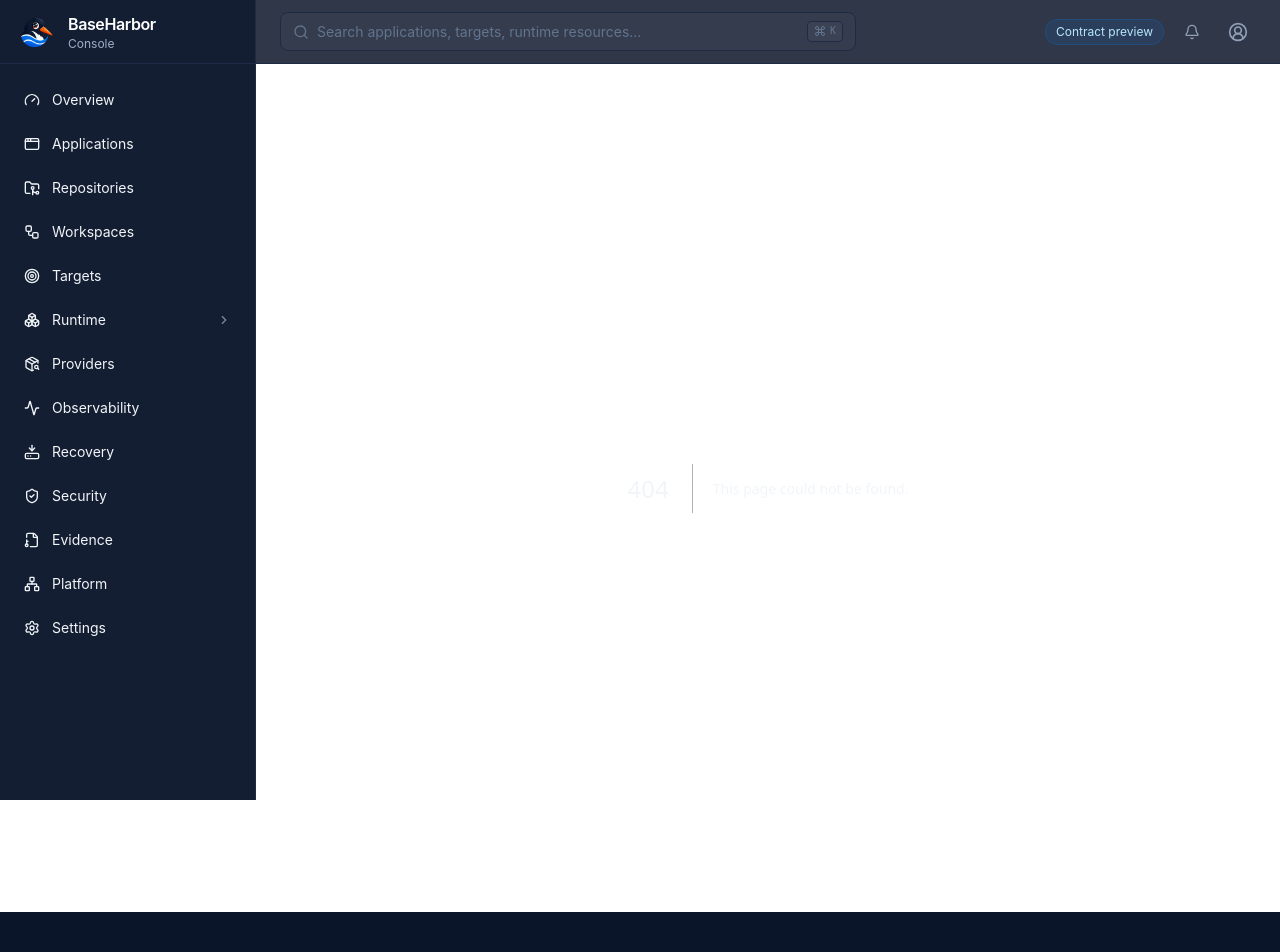
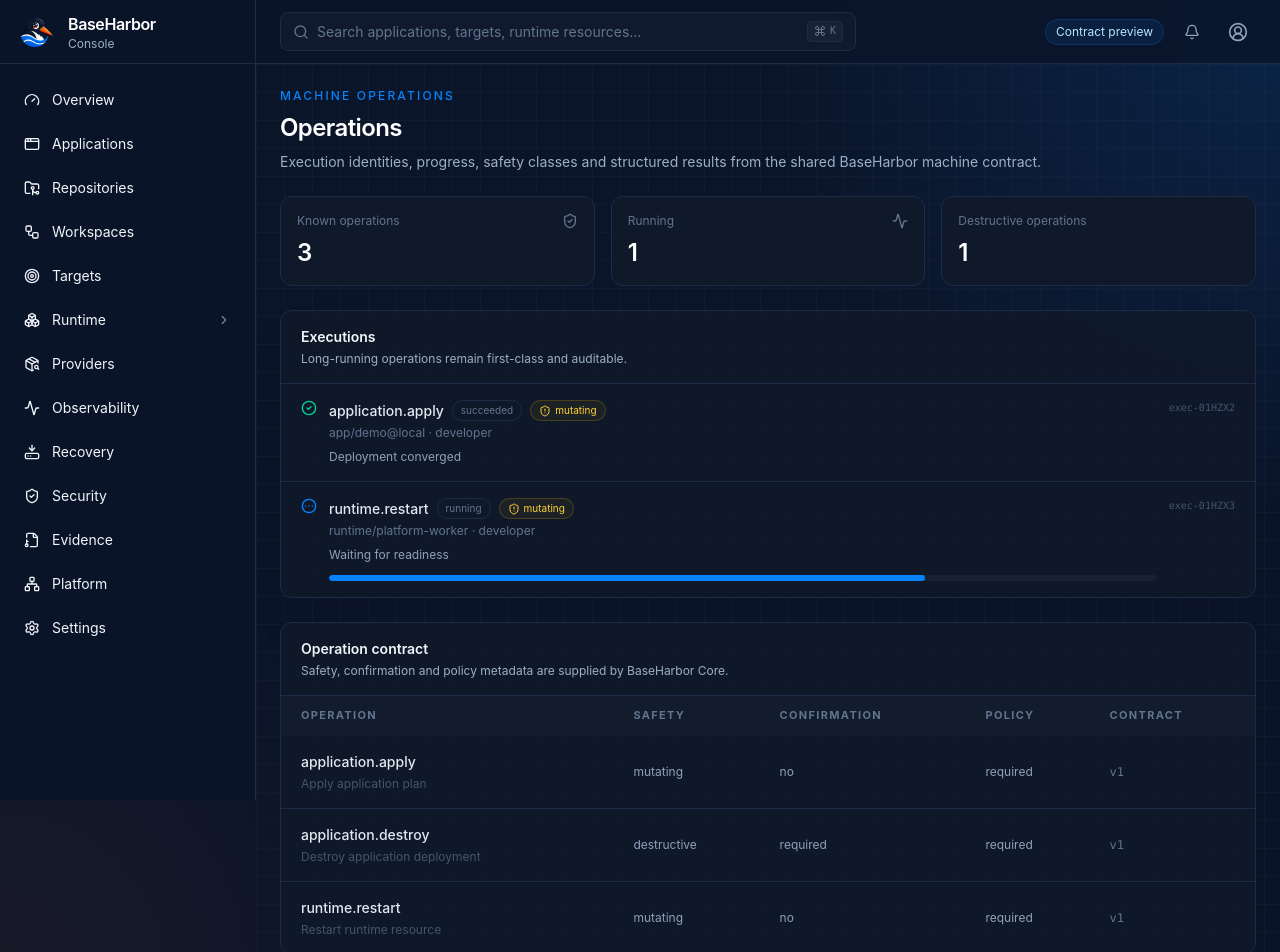
Before and after one commit to mcpdev80/baseharbor-console, a Next.js app: page /operations in a window 1280 px wide. Before the commit this address had no page. Shown: the top 952 px of the page. Before the commit the page ends 912 px from the top, so only its background shows below. Built offline with nearby package versions, Linux system fonts and the light colour scheme.

Commit message:
feat: add machine operation execution surface

```diff
--- /dev/null
+++ b/src/app/operations/page.tsx
@@ -0,0 +1,61 @@
+import { Activity, ShieldCheck } from "lucide-react";
+import { baseHarborData } from "@/lib/baseharbor/data";
+import { Panel } from "@/components/ui/panel";
+import { ExecutionList } from "@/components/operations/execution-list";
+
+export default async function OperationsPage() {
+  const [executions, operations] = await Promise.all([
+    baseHarborData.executions(),
+    baseHarborData.operations(),
+  ]);
+
+  return (
+    <div className="mx-auto max-w-[1500px] space-y-6">
+      <div>
+        <p className="mb-2 text-xs font-medium uppercase tracking-[.18em] text-[var(--bh-signal-blue)]">Machine operations</p>
+        <h1 className="text-2xl font-semibold tracking-tight text-white">Operations</h1>
+        <p className="mt-2 max-w-3xl text-sm text-[var(--muted)]">Execution identities, progress, safety classes and structured results from the shared BaseHarbor machine contract.</p>
+      </div>
+
+      <div className="grid gap-4 md:grid-cols-3">
+        <div className="rounded-xl border border-[var(--border)] bg-[var(--panel)] p-4">
+          <div className="flex items-center justify-between text-xs text-slate-500"><span>Known operations</span><ShieldCheck className="size-4" /></div>
+          <div className="mt-2 text-2xl font-semibold text-white">{operations.length}</div>
+        </div>
+        <div className="rounded-xl border border-[var(--border)] bg-[var(--panel)] p-4">
+          <div className="flex items-center justify-between text-xs text-slate-500"><span>Running</span><Activity className="size-4" /></div>
+          <div className="mt-2 text-2xl font-semibold text-white">{executions.filter((e) => e.state === "running").length}</div>
+        </div>
+        <div className="rounded-xl border border-[var(--border)] bg-[var(--panel)] p-4">
+          <div className="text-xs text-slate-500">Destructive operations</div>
+          <div className="mt-2 text-2xl font-semibold text-white">{operations.filter((op) => op.safety === "destructive").length}</div>
+        </div>
+      </div>
+
+      <Panel title="Executions" subtitle="Long-running operations remain first-class and auditable.">
+        <ExecutionList executions={executions} />
+      </Panel>
+
+      <Panel title="Operation contract" subtitle="Safety, confirmation and policy metadata are supplied by BaseHarbor Core.">
+        <div className="overflow-x-auto">
+          <table className="w-full text-left text-sm">
+            <thead className="bg-white/[.018] text-[11px] uppercase tracking-[.12em] text-slate-500">
+              <tr><th className="px-5 py-3">Operation</th><th className="px-4 py-3">Safety</th><th className="px-4 py-3">Confirmation</th><th className="px-4 py-3">Policy</th><th className="px-4 py-3">Contract</th></tr>
+            </thead>
+            <tbody className="divide-y divide-[var(--border)]">
+              {operations.map((operation) => (
+                <tr key={operation.id}>
+                  <td className="px-5 py-4"><div className="font-medium text-slate-200">{operation.id}</div><div className="mt-1 text-xs text-slate-600">{operation.description}</div></td>
+                  <td className="px-4 py-4 text-xs text-slate-400">{operation.safety}</td>
+                  <td className="px-4 py-4 text-xs text-slate-400">{operation.confirmation_required ? "required" : "no"}</td>
+                  <td className="px-4 py-4 text-xs text-slate-400">{operation.policy_required ? "required" : "no"}</td>
+                  <td className="px-4 py-4 font-mono text-xs text-slate-500">{operation.contract_version}</td>
+                </tr>
+              ))}
+            </tbody>
+          </table>
+        </div>
+      </Panel>
+    </div>
+  );
+}
```
